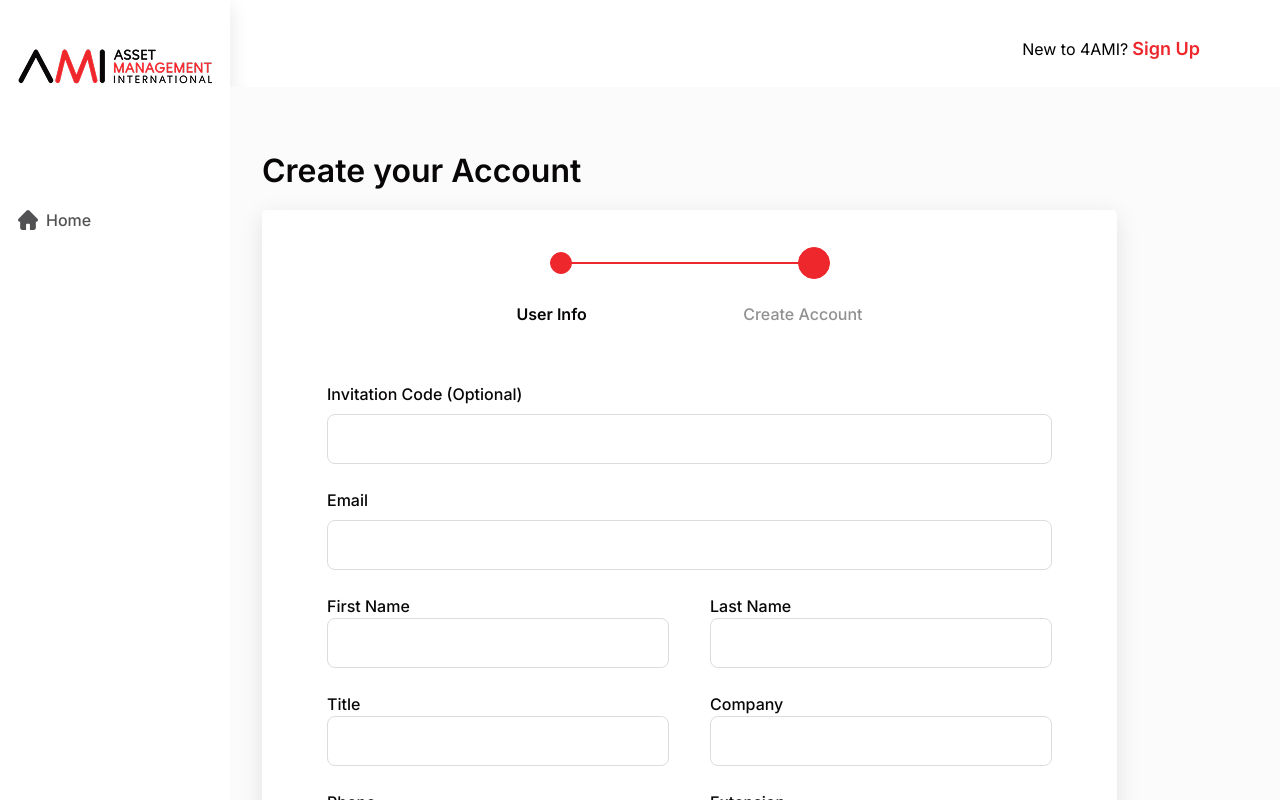
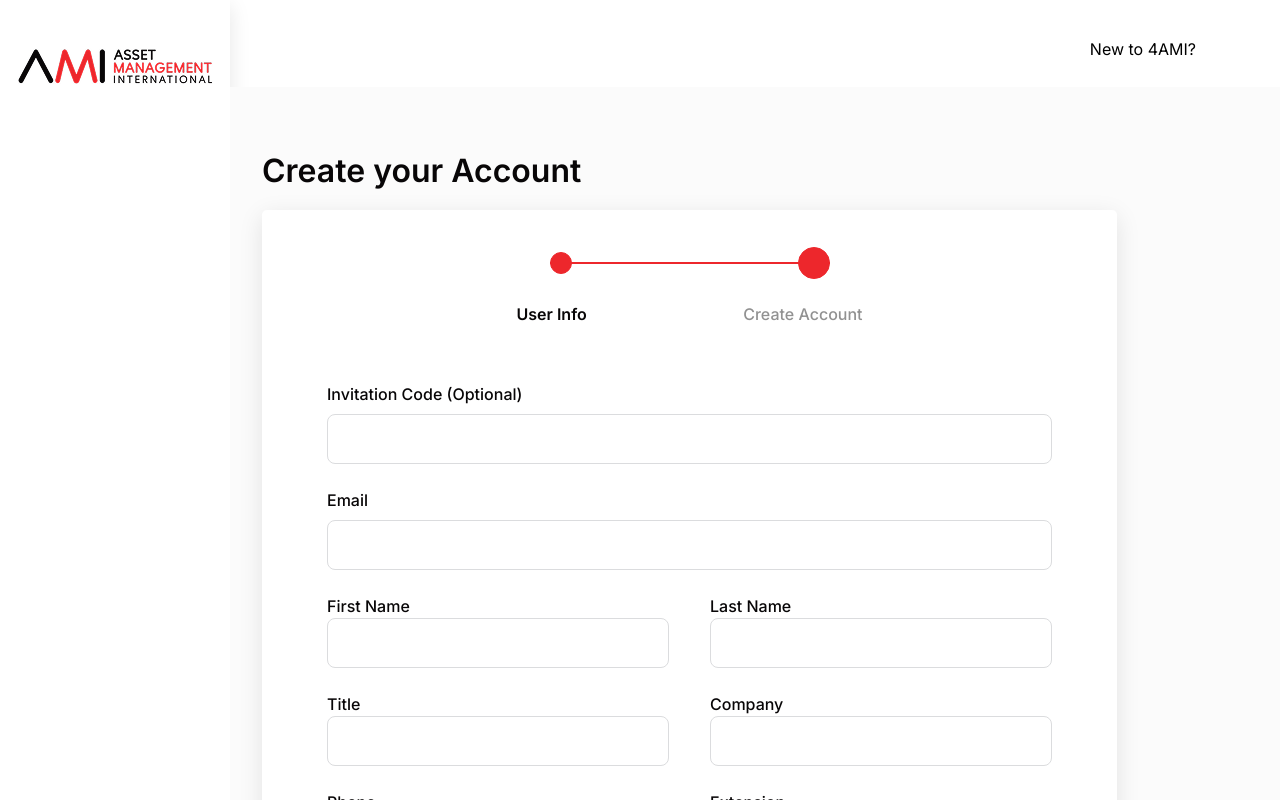
Before and after one commit to arakash-developer/headless, a React (Vite) app: page / in a window 1280 px wide. Built offline with nearby package versions, Linux system fonts and the light colour scheme.

Commit message:
refactor: Remove unused App23 component and clean up Sidebar navigation

```diff
--- a/src/App23.jsx
+++ /dev/null
@@ -1,25 +0,0 @@
-import Login from "@components/login/Login";
-import RootLayout from "@components/main/RootLayout";
-import {
-  createBrowserRouter,
-  createRoutesFromElements,
-  Route,
-  RouterProvider,
-} from "react-router-dom";
-import AppRouter from "./AppRouter";
-
-const router = createBrowserRouter(
-  createRoutesFromElements(
-    <Route path="/" element={<RootLayout />}>
-      <Route path="/login" element={<Login />}></Route>
-    </Route>
-  )
-);
-
-const App = () => (
-  <div className="h-[100vh]">
-    <RouterProvider router={router} />
-  </div>
-);
-
-export default App;
--- a/src/components/main/Navbar.jsx
+++ b/src/components/main/Navbar.jsx
@@ -1,6 +1,15 @@
-import { Link } from "react-router-dom";
+import { useEffect, useState } from "react";
+import { Link, useLocation } from "react-router-dom";
 
 const Navbar = () => {
+    const location = useLocation();
+  const [routeName, setRouteName] = useState("");
+
+  useEffect(() => {
+    // Get the first part of the path after "/"
+    const currentRoute = location.pathname.split("/")[1];
+    setRouteName(currentRoute);
+  }, [location.pathname]);
   return (
     <>
       <nav className="mt-[35px] mb-6 mr-[80px] flex justify-between items-center">
@@ -42,11 +51,18 @@ const Navbar = () => {
         </div>
       </div> */}
         <div className=""></div>
-        <Link to="/login" className="flex-shrink-0">
+        <Link
+          to={routeName === "login" ? "/register" : "/login"}
+          className="flex-shrink-0"
+        >
           <p className="font-normal text-base leading-[150%] text-right text-var(--primary2)">
             New to 4AMI?
             <span className="ml-1 not-italic font-semibold text-lg leading-[156%] text-[var(--primary)]">
-              Sign Up
+              {routeName === "login"
+                ? "Sign Up"
+                : routeName === "register"
+                ? "Log In"
+                : ""}
             </span>
           </p>
         </Link>
--- a/src/components/main/Sidebar.jsx
+++ b/src/components/main/Sidebar.jsx
@@ -54,16 +54,6 @@ const Sidebar = () => {
               <p className="py-1">Create Account</p>
             </NavLink>
           </li> */}
-            <li>
-              <NavLink
-                className={`text-zinc-950/[0.7] text-base not-italic font-medium leading-6 flex items-center gap-2 py-2 pl-[18px]`}
-                activeClassName="active"
-                to="/public"
-              >
-                <HomeIcon />
-                <p className="py-1">Home</p>
-              </NavLink>
-            </li>
 
             {token && (
               <>
```
